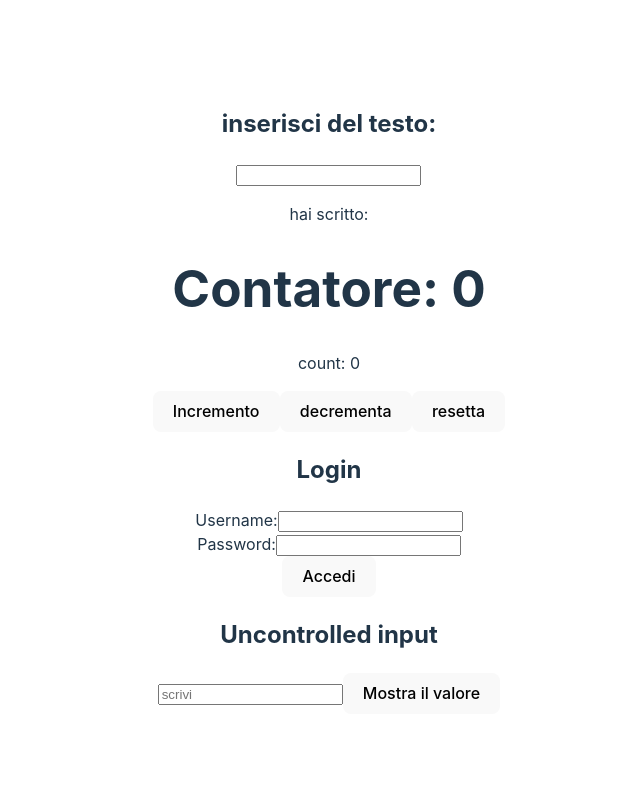
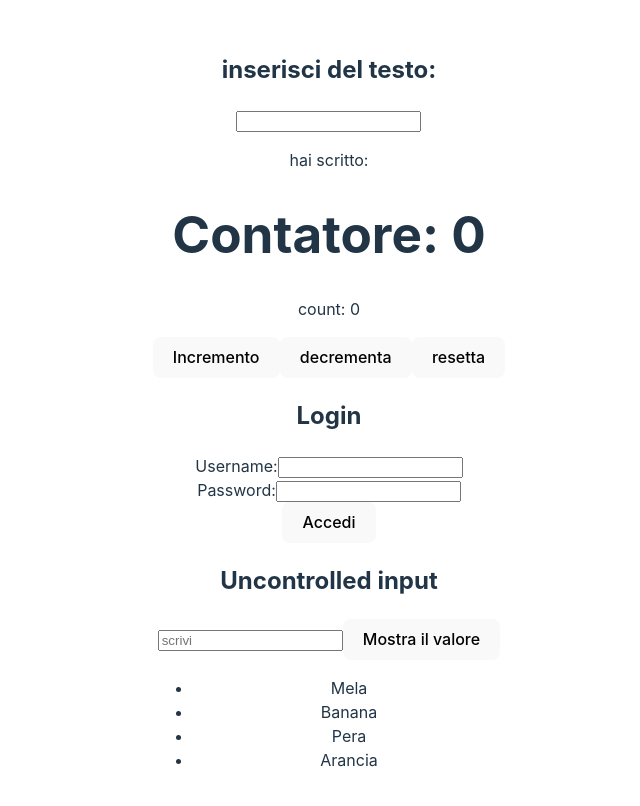
Before and after one commit to GiovanniTammaro9/react.ES, a React (Vite) app: page / in a window 1280 px wide. Shown: the top 806 px of the page, without its empty margins (311-951 px from the left). Built offline with nearby package versions, Linux system fonts and the light colour scheme.

Commit message:
itemlist

```diff
--- a/src/App.jsx
+++ b/src/App.jsx
@@ -4,14 +4,19 @@
 import Textinput from "./Textinput";
 import LoginForm from "./LoginForm";
 import Uncontrolledinput from "./Uncontrolledinput";
+import ItemList from "./ItemList";
 
 function App() {
+  const items = [`Mela`, `Banana`, `Pera`, `Arancia`];
+
+
   return (
     <div>
       <Textinput />
       <Counter />
       <LoginForm />
       <Uncontrolledinput />
+      <ItemList items={items} />
     </div>
 
   );
--- /dev/null
+++ b/src/ItemList.jsx
@@ -0,0 +1,11 @@
+const ItemList = ({ items }) => {
+    return (
+        <ul>
+            {items.map((item, index) => (
+               <li key={index}>{item}</li>
+            ))}
+        </ul>
+    );
+};
+
+export default ItemList;
```
